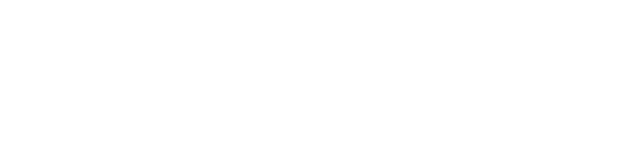
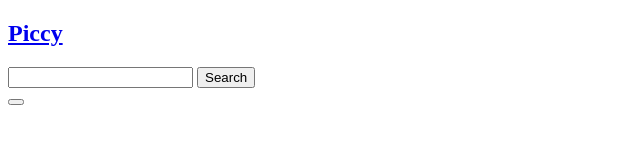
Before and after one commit to timmlaxton/piccy, a plain HTML site: page index.html in a window 1280 px wide. Shown: the whole page, without its empty margins (0-640 px from the left). Drawn offline with Linux system fonts and the light colour scheme.

Commit message:
added html

```diff
--- a/index.html
+++ b/index.html
@@ -10,6 +10,19 @@
     <title>Document</title>
   </head>
   <body>
+    <header>
+      <h2><a href="logo" href="./index.html">Piccy</a></h2>
+      <form class="search-form">
+        <input type="text" name="search" class="search-input" />
+        <button type="submit" class="submit-btn">Search</button>
+      </form>
+    </header>
+    <main>
+      <div class="gallery"></div>
+    </main>
+    <div class="nav-button">
+      <button class="more"></button>
+    </div>
     <script src="./app.js"></script>
   </body>
 </html>
```
